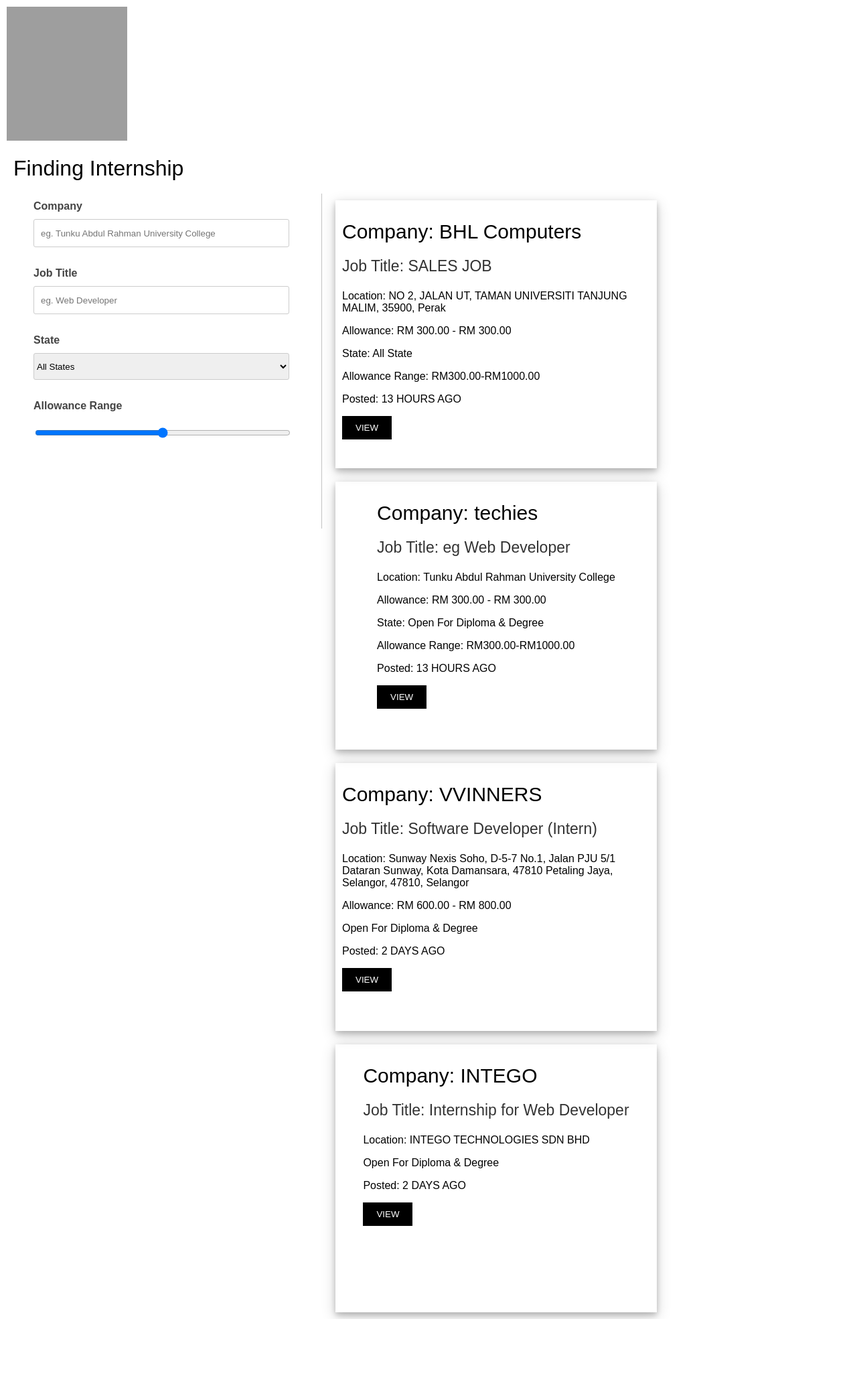
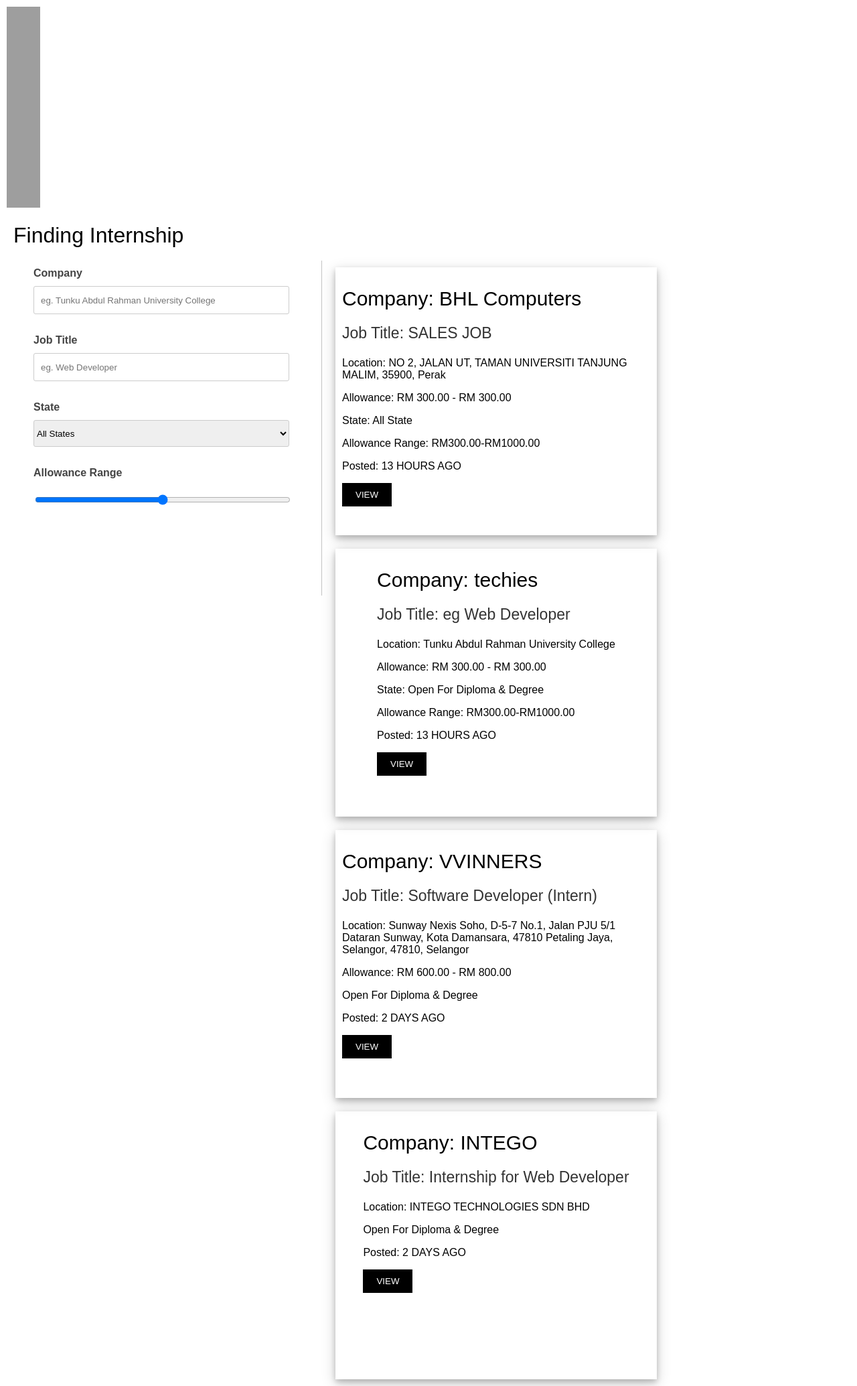
Before and after one commit to yongsean/cloudAssignment, a Flask app: page / in a window 1280 px wide. Shown: the part 48-2117 px from the top of the page at 67% size. Before the commit the page ends 2017 px from the top, so only its background shows below. Run offline with Flask 3, Linux system fonts and the light colour scheme; grey boxes are pictures that could not be loaded.

Commit message:
Update SearchCompany.html

```diff
--- a/templates/SearchCompany.html
+++ b/templates/SearchCompany.html
@@ -319,7 +319,7 @@
     <div class="logoCol">
         <div style="text-align:center">
             <img alt="Finding Internship" src="{{ url_for('static', filename='images/backgroundInternship.jpg')}}"
-                style="width:180px;height:200px;">
+                style="width:100%;height:300px;">
         </div>
     </div>
     <h1 class="internship-header">Finding Internship</h1>
```
